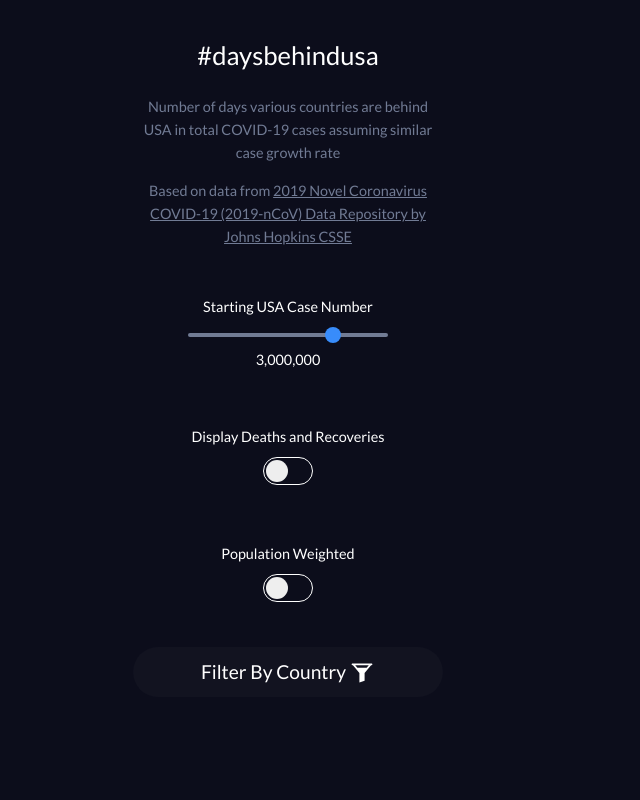
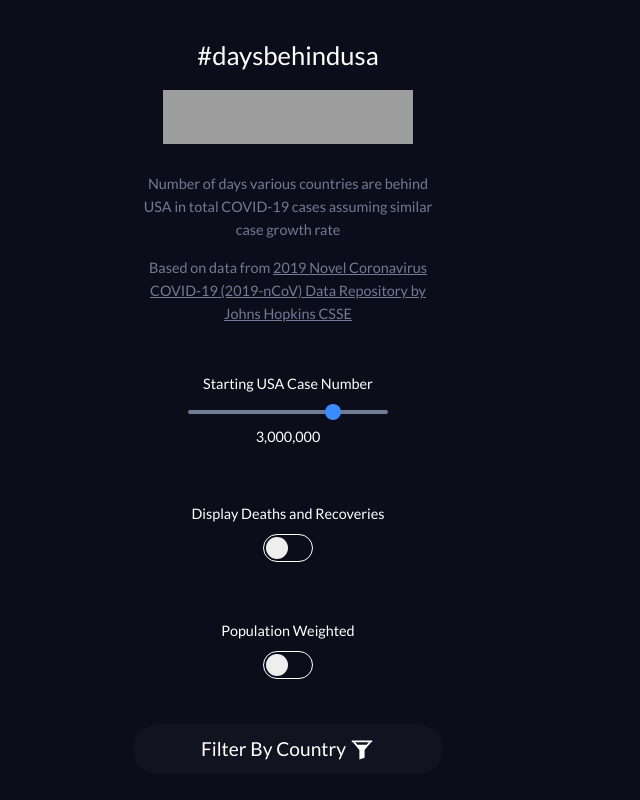
Before and after one commit to peachteaboba/daysbehindusa, a plain HTML site: page index.html in a window 1280 px wide. Shown: the top 800 px of the page, without its empty margins (0-640 px from the left). Drawn offline with Linux system fonts and the light colour scheme; no server answers; grey boxes are pictures that could not be loaded.

Commit message:
added old producct hunt widget

```diff
--- a/index.html
+++ b/index.html
@@ -22,7 +22,7 @@
     <link rel="apple-touch-icon" sizes="144x144" href="fav/apple-icon-144x144.png">
     <link rel="apple-touch-icon" sizes="152x152" href="fav/apple-icon-152x152.png">
     <link rel="apple-touch-icon" sizes="180x180" href="fav/apple-icon-180x180.png">
-    <link rel="icon" type="image/png" sizes="192x192"  href="fav/android-icon-192x192.png">
+    <link rel="icon" type="image/png" sizes="192x192" href="fav/android-icon-192x192.png">
     <link rel="icon" type="image/png" sizes="32x32" href="fav/favicon-32x32.png">
     <link rel="icon" type="image/png" sizes="96x96" href="fav/favicon-96x96.png">
     <link rel="icon" type="image/png" sizes="16x16" href="fav/favicon-16x16.png">
@@ -59,11 +59,11 @@
             <!------------------------->
             <!-- Product Hunt Banner -->
             <!------------------------->
-            <!--            <a href="https://www.producthunt.com/posts/days-behind-italy-covid-19?utm_source=badge-featured&utm_medium=badge&utm_souce=badge-days-behind-italy-covid-19"-->
-            <!--               target="_blank"><img-->
-            <!--                    src="https://api.producthunt.com/widgets/embed-image/v1/featured.svg?post_id=189202&theme=light"-->
-            <!--                    alt="Days Behind Italy: COVID-19 - Number of days behind Italy in total COVID-19 cases | Product Hunt Embed"-->
-            <!--                    style="width: 250px; height: 54px;" width="250px" height="54px"/></a>-->
+            <a href="https://www.producthunt.com/posts/days-behind-italy-covid-19?utm_source=badge-featured&utm_medium=badge&utm_souce=badge-days-behind-italy-covid-19"
+               target="_blank"><img
+                    src="https://api.producthunt.com/widgets/embed-image/v1/featured.svg?post_id=189202&theme=light"
+                    alt="Days Behind Italy: COVID-19 - Number of days behind Italy in total COVID-19 cases | Product Hunt Embed"
+                    style="width: 250px; height: 54px;" width="250px" height="54px"/></a>
             <p style="margin-top: 25px;">Number of days various countries are behind USA in total COVID-19 cases assuming similar case growth rate</p>
             <p>Based on data from <a href="https://www.arcgis.com/apps/opsdashboard/index.html#/bda7594740fd40299423467b48e9ecf6" target="_blank">2019 Novel Coronavirus COVID-19 (2019-nCoV) Data
                 Repository by Johns Hopkins CSSE</a></p>
```
